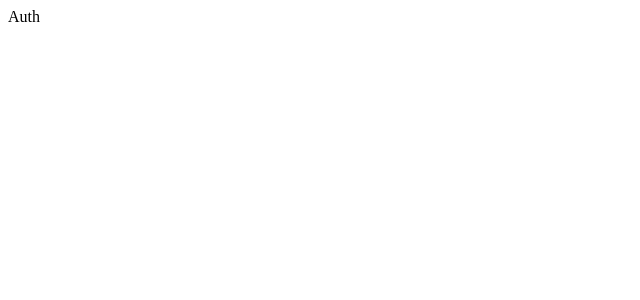
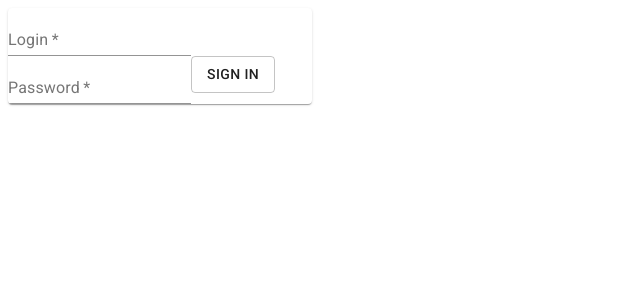
Before and after one commit to Regyl/YetAnotherSocialNetworkFront, a React (Create React App) app: page /authorisation in a window 1280 px wide. Shown: the top 300 px of the page, without its empty margins (0-640 px from the left). Built offline with nearby package versions, Linux system fonts and the light colour scheme.

Commit message:
defeat CORS policy

```diff
--- a/src/api/API.js
+++ b/src/api/API.js
@@ -1,6 +1,8 @@
 import * as axios from "axios";
 
 const BASE_URL = "http://localhost:8080";
+
+
 
 const instance = axios.create({
     baseURL: BASE_URL,
@@ -15,11 +17,33 @@ const headerInstance = axios.create({
     method: "POST",
     headers: {
         "Content-Type": "application/json",
+
     },
 });
 
+const login = axios.create({
+    baseURL: BASE_URL,
+    method: "POST",
+    headers: {
+        "Access-Control-Allow-Origin": "*",
+        "Content-Type": "application/x-www-form-urlencoded",
+    },
+});
+
+let cookie;
+
+
 export const API = {
+    setCookie(value) {
+        cookie=value;
+    },
     postNewUser(user) {
         return headerInstance.post("/register", user);
+    },
+    loginIn(user) {
+        return login.post('/sign-in', user);
+    },
+    getStudents() {
+        return headerInstance.get('/students').header("Cookie", cookie);
     }
 }
--- a/src/components/authorisation/Authorisation.jsx
+++ b/src/components/authorisation/Authorisation.jsx
@@ -1,15 +1,57 @@
 import React from 'react';
-import {Box} from "@material-ui/core";
+import {Box, Button, Card, Grid, TextField} from "@material-ui/core";
+import {API} from "../../api/API";
+import axios from "axios";
 
 
-const Authorisation = (props) => {
+class Authorisation extends React.Component {
+    constructor(props) {
+        super(props);
+        this.state = {
+            login: '',
+            password: '',
+        }
+        this.handleChangeLogin = this.handleChangeLogin.bind(this);
+        this.handleChangePassword = this.handleChangePassword.bind(this);
+        this.onLoginClick = this.onLoginClick.bind(this);
+    }
+    handleChangeLogin(e) {
+        this.setState({login: e.target.value});
+    }
+    handleChangePassword(e) {
+        this.setState({password: e.target.value});
+    }
+    onLoginClick(e) {
+        let user = 'username='+this.state.login+'&password='+this.state.password;
+        axios.post('http://localhost:8080/sign-in', user, {withCredentials: true});
+        let resp = axios.get('http://localhost:8080/tests/', {withCredentials: true}).then((response) => {console.log(response)});
+        /*let response = API.loginIn(user)
+            .then((response) => {
+                console.log(response.getHeader('Set-Cookie') + '1');
+            })
+            .catch((err) => {
+                console.log(err.status + 'err')
+            });*/
+    }
 
+    render() {
 
-    return (
-        <Box>
-            Auth
-        </Box>
-    );
+        return (
+            <Grid container
+                  direction={"column"}
+                  spacing={2}
+                  justifyContent={"center"}
+            >
+                <Grid item xs={3}>
+                    <Card>
+                        <TextField required label="Login" onChange={this.handleChangeLogin} id={"Administrator"} value={this.state.login}/>
+                        <TextField required label="Password" type={"password"} onChange={this.handleChangePassword} value={this.state.password}/>
+                        <Button variant={"outlined"} onClick={this.onLoginClick}>Sign in</Button>
+                    </Card>
+                </Grid>
+            </Grid>
+        );
+    }
 }
 
 export default Authorisation;
--- a/src/components/registration/Registration.jsx
+++ b/src/components/registration/Registration.jsx
@@ -37,7 +37,7 @@ const styles = {
 class Registration extends React.Component {
     constructor(props) {
         super(props);
-        this.state = {
+        this.state={
             isAdminFlipped: false,
             isProfessorFlipped: false,
             isStudentFlipped: false,
@@ -56,7 +56,7 @@ class Registration extends React.Component {
         this.handleChangePassword = this.handleChangePassword.bind(this);
         this.onRegisterClick = this.onRegisterClick.bind(this);
         this.handleChangeRepeatPassword = this.handleChangeRepeatPassword.bind(this);
-    }
+    };
 
     flipAdminCard(e) {
         e.preventDefault();
```
